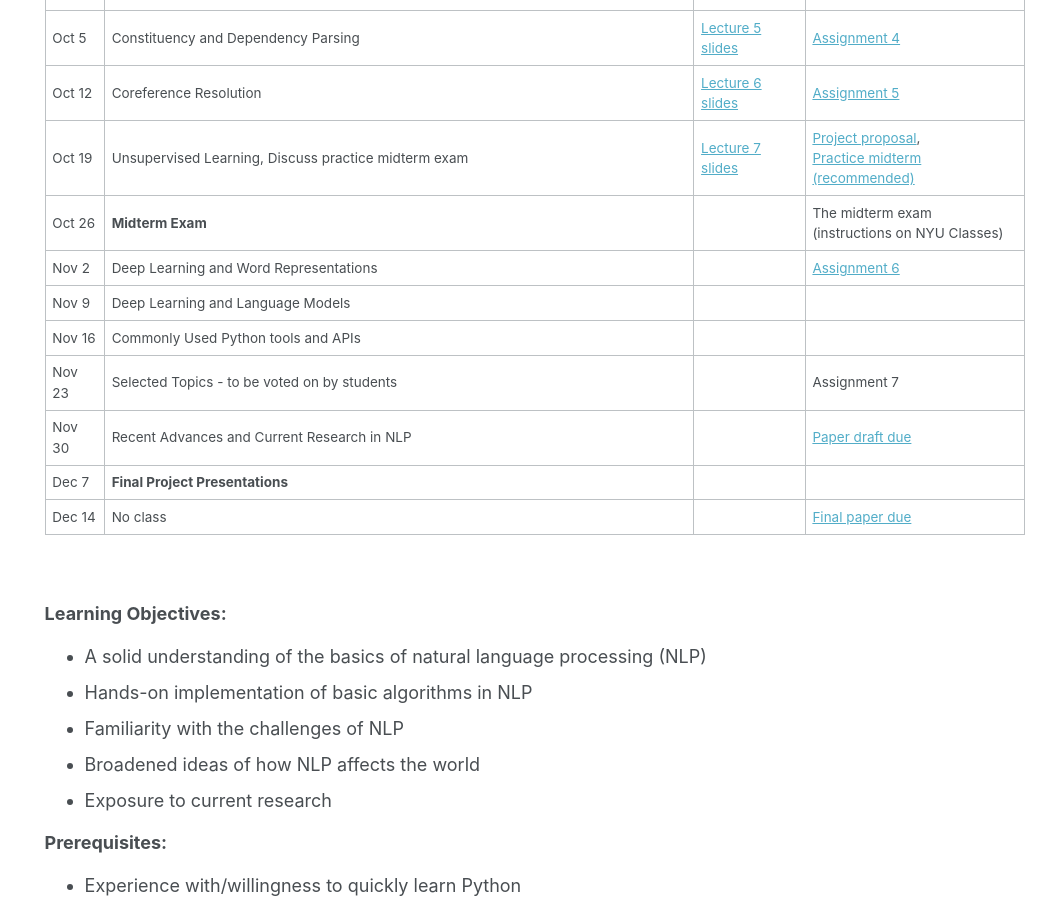
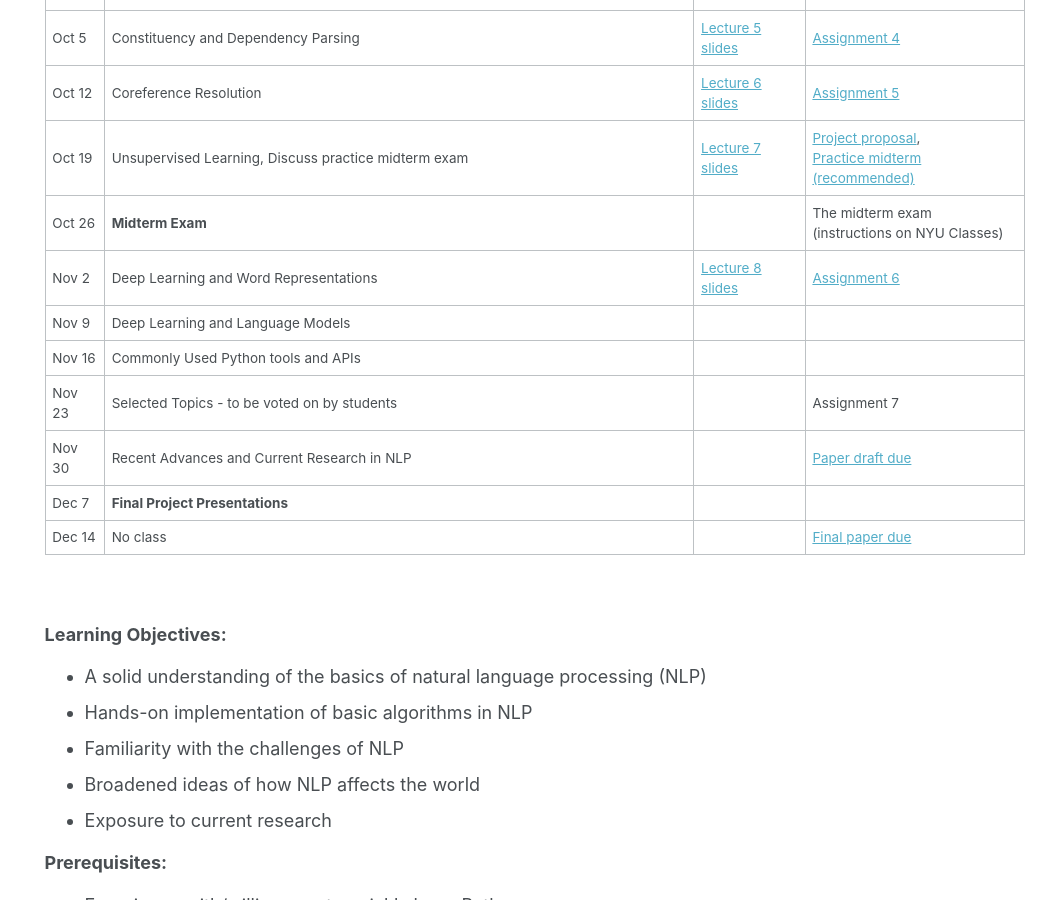
Before and after one commit to rasikabh/rasikabh.github.io, a Jekyll site: the page built from _pages/nlp2020.md, in a window 1280 px wide and 900 px high, scrolled down 1015 px. Shown: the whole window, without its empty margins (237-1280 px from the left). Built offline with Jekyll 4.4.1, drawn with Linux system fonts in a browser that asks for light colours.

Commit message:
Update nlp2020.md

```diff
--- a/_pages/nlp2020.md
+++ b/_pages/nlp2020.md
@@ -42,7 +42,7 @@ The course will cover basic implementations in Python as well as APIs and tools
 | Oct 12 | Coreference Resolution                                                                        | [Lecture 6 slides](https://docs.google.com/presentation/d/1izOeuo_4h5ifwgV06tAILn7F8v6cZaCsTgK5BL-gJoA/edit?usp=sharing) | [Assignment 5](https://docs.google.com/document/d/1cvFc5oSdIbfPujZCgTSOkdqS9jVvwZsGF8daGMWXXB8/edit?usp=sharing) |
 | Oct 19 | Unsupervised Learning, Discuss practice midterm exam                                          | [Lecture 7 slides](https://docs.google.com/presentation/d/1HaiL6B3w76rLKo2HGqQhE395PLAjJvY9zz1LTud5M98/edit?usp=sharing) | [Project proposal](https://rasikabh.github.io/nlp2020/#final-project), <br> [Practice midterm (recommended)](https://docs.google.com/document/d/1BCnCPbZhLwRoJTtAKKdCUrtpJaCKm5ju4kIfjtevBSU/edit?usp=sharing) |
 | Oct 26 | **Midterm Exam**                                                                              |        | The midterm exam <br> (instructions on NYU Classes) |
-| Nov 2  | Deep Learning and Word Representations                                                        |        | [Assignment 6](https://docs.google.com/document/d/1VLKful43M3gWWtk5MnRVpYqnCn9S-3kks-GYDcDlMr0/edit?usp=sharing) |
+| Nov 2  | Deep Learning and Word Representations                                                        | [Lecture 8 slides](https://docs.google.com/presentation/d/1sIY7FJccYqzsGSD-o3e-hZjNJzhx7kX8sS82nyMTDo0/edit?usp=sharing) | [Assignment 6](https://docs.google.com/document/d/1VLKful43M3gWWtk5MnRVpYqnCn9S-3kks-GYDcDlMr0/edit?usp=sharing) |
 | Nov 9  | Deep Learning and Language Models                                                             |        |                |
 | Nov 16 | Commonly Used Python tools and APIs                                                           |        |                |
 | Nov 23 | Selected Topics - to be voted on by students                                                  |        | Assignment 7   |
```
